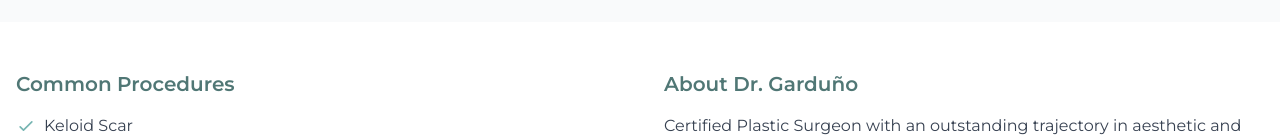
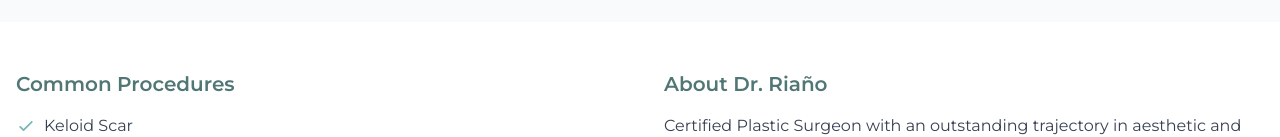
Before and after one commit to Irwingduran/ws-serenity, a Next.js app: page /doctors/doctor4 in a window 1280 px wide. Shown: the part 663-800 px from the top of the page. Built offline with nearby package versions, Linux system fonts and the light colour scheme.

Commit message:
Update page.tsx

```diff
--- a/app/doctors/doctor4/page.tsx
+++ b/app/doctors/doctor4/page.tsx
@@ -138,7 +138,7 @@ const Page = () => {
 
           {/* Bio */}
           <div>
-            <h3 className="text-xl font-semibold text-[#507775] mb-4">About Dr. Garduño</h3>
+            <h3 className="text-xl font-semibold text-[#507775] mb-4">About Dr. Riaño</h3>
             <p className="text-gray-700 mb-4">{doctor.bio}</p>
             {/* Bio
             <Link href="#" className="text-[#77B5B2] hover:text-[#5a9c99] font-medium inline-flex items-center">
```
